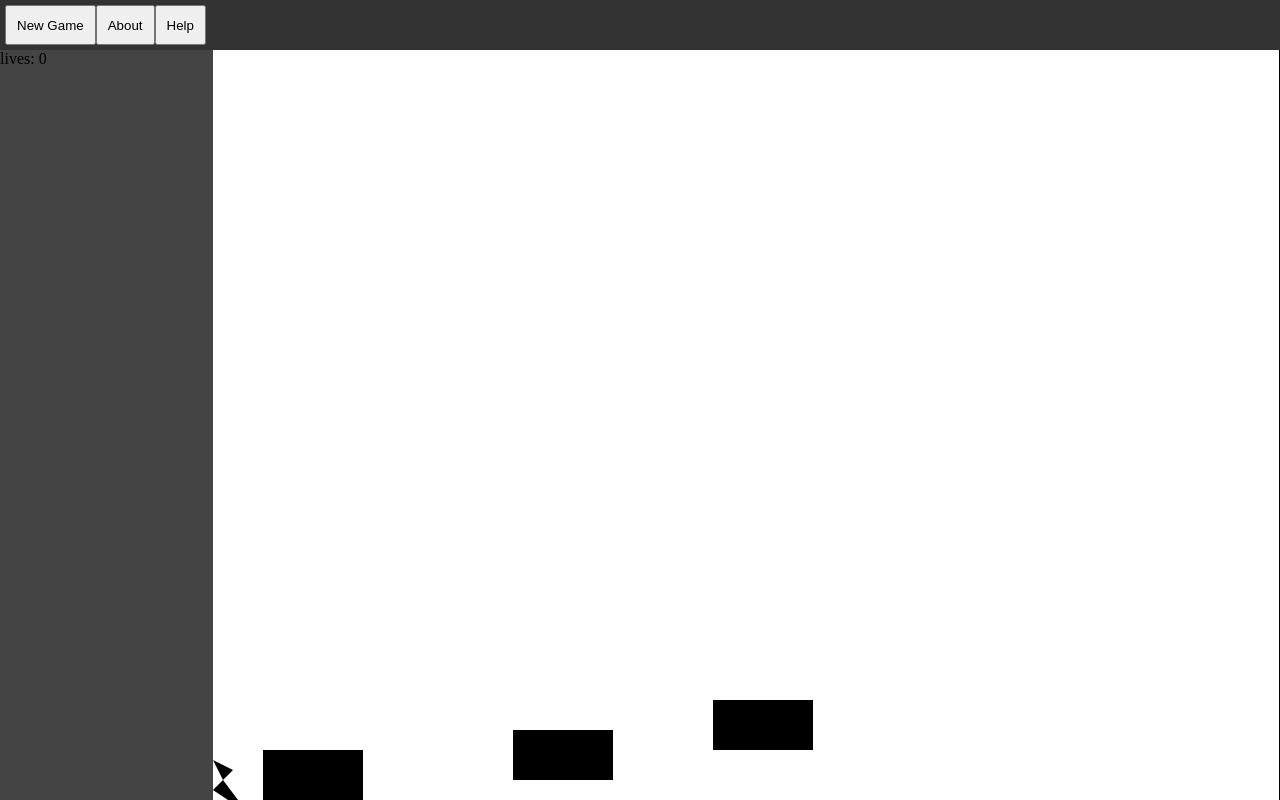
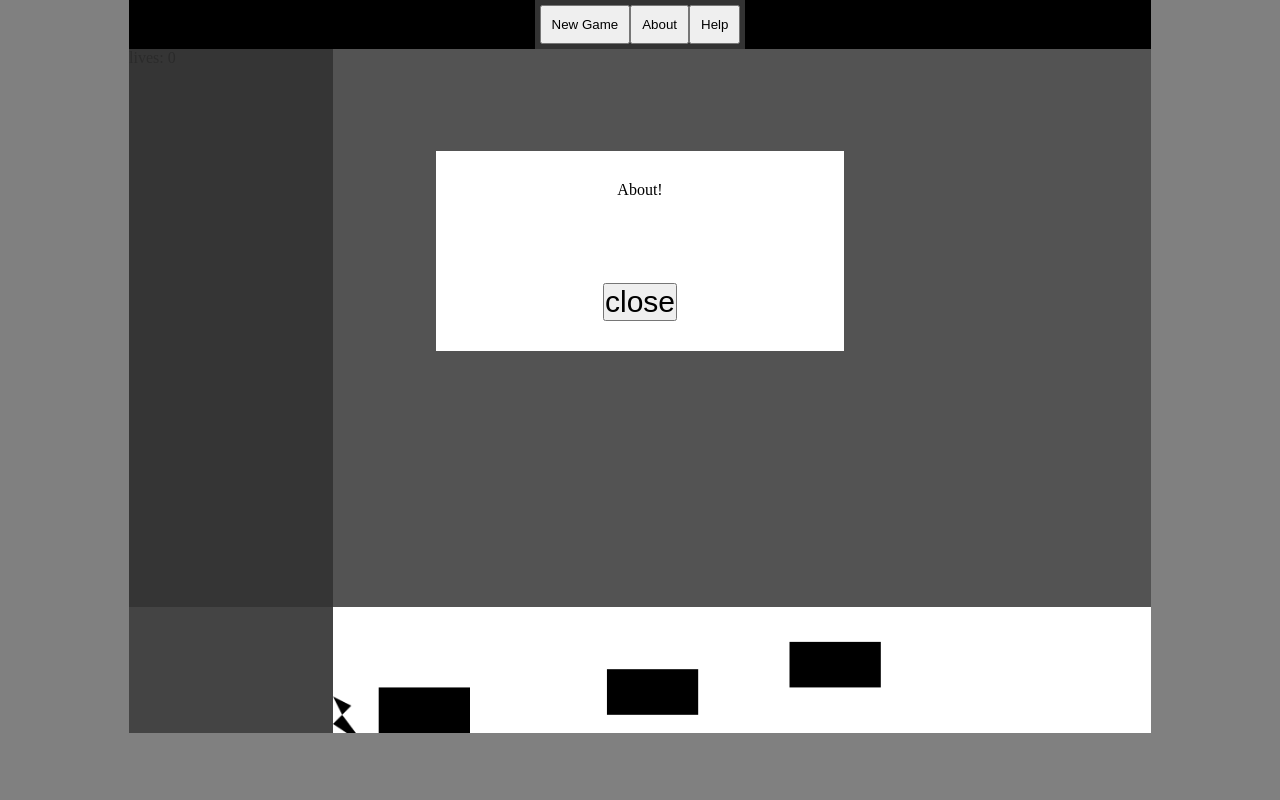
Before and after one commit to evilHoms/ShootPlatform, a plain HTML site: page index.html in a window 1280 px wide. Drawn offline with Linux system fonts and the light colour scheme.

Commit message:
Some adaptive added, about, help windows, listeners for nav btns, and scheme.js for levels schemes

```diff
--- a/index.html
+++ b/index.html
@@ -11,6 +11,7 @@
 </head>
 <body>
 
+
   <section class="game">
 
     <nav class="game__menu">
@@ -21,6 +22,28 @@
 
     <section class="game__action-wrapper">
 
+      <article class="msg help-msg">
+        <div class="msg__bg">
+          <p class="msg__help-text">
+            help!
+          </p>
+          <button class="btn close-btn">
+            close
+          </button>
+        </div>
+      </article>
+
+      <article class="msg about-msg">
+        <div class="msg__bg">
+          <p class="msg__about-text">
+            About!
+          </p>
+          <button class="btn close-btn">
+            close
+          </button>
+        </div>
+      </article>
+
       <aside class="game__info">
         lives: 0
       </aside>
@@ -29,8 +52,10 @@
 
     </section>
 
+
   </section>
 
+  <script src="./js/schemes.js"></script>
   <script src="./js/classes.js"></script>
   <script src="./js/main.js"></script>
 
--- a/js/classes.js
+++ b/js/classes.js
@@ -1,5 +1,21 @@
 'use strict';
 
+// Объект принимает массив объектов и строит уровень
+// Должен иметь методы для отрисовки и обновления всех объектов в массиве, управлять условиями победы\поражения
+class Level {
+  construct() {
+
+  }
+}
+
+// Объект данного класса должен будет читать схему уровня и возвращать массив объектов
+class LevelParse {
+  constructor() {
+
+  }
+}
+
+// Базвый класс для объектов в канвасе
 class BaseObject {
   constructor(canvas, drawRoute = [[0, 0]], x = 0, y = 0, color = `#000`) {
 
@@ -54,6 +70,7 @@ class BaseObject {
 
 }
 
+// Базовый класс для движущихся объектов
 class MovingObject extends BaseObject {
   constructor(canvas, drawRoute = [[0, 0]], x = 0, y = 0, color = `#000`) {
     super(canvas, drawRoute, x, y, color);
@@ -159,6 +176,7 @@ class MovingObject extends BaseObject {
 
 }
 
+// Базовый класс для неподвижных объектов
 class ImmovableObject extends BaseObject {
   constructor(canvas, drawRoute = [[0, 0]], x = 0, y = 0, color = `#000`) {
     super(canvas, drawRoute, x, y, color);
--- a/js/main.js
+++ b/js/main.js
@@ -4,20 +4,23 @@ const ctx = document.querySelector(`.game__action-area`).getContext(`2d`);
 const canvas = document.querySelector(`.game__action-area`);
 const infoPanel = document.querySelector(`.game__info`);
 const menu = document.querySelector(`.game__menu`);
+const menu_btns = document.querySelectorAll(`.btn`);
 
 /*  Размеры canvas и боковой панели
 */
-infoPanel.style.width = `${innerWidth / 6}px`;
-canvas.width = innerWidth - (innerWidth / 6);
+canvas.width = innerWidth - (innerWidth / 10 * 3);
 canvas.height = innerHeight - menu.offsetHeight;
 
 window.addEventListener(`mousemove`, mouseMoveEvent);
 window.addEventListener(`keydown`, keyDownEvent);
 window.addEventListener(`keyup`, keyUpEvent)
 
+setListenersMenuBtns(menu_btns);
 /*  В MOUSE всегда текущие координаты мыши относительно canvas элемента
 */
 const MOUSE = { x: 0, y: 0 };
+
+// Пути для отрисовки объектов
 const PLAYER_MODEL_ROUTE = [[20, 10], [0, 0], [10 ,20], [20, 10], [0, 30], [15, 40], [25, 40], [10, 20]];
 const GROUND_MODEL_ROUTE = [[0, 0], [100, 0], [100, 50], [0, 50], [0, 0]];
 
@@ -72,3 +75,30 @@ function keyUpEvent(e) {
     player.jump();
   }
 }
+
+function startGameAction() {
+  alert(`start`);
+}
+
+function stopGameAction() {
+  alert(`gameStoped`);
+}
+
+function showAbout() {
+  alert(`"Shoot Platform" game v0.1`);
+}
+
+function showHelp() {
+  alert(`help`);
+}
+
+function setListenersMenuBtns(btnsArray) {
+  btnsArray.forEach(el => {
+    if (el.classList.contains('ng-btn'))
+      el.addEventListener('click', startGameAction);
+    if (el.classList.contains('about-btn'))
+      el.addEventListener('click', showAbout);
+    if (el.classList.contains('help-btn'))
+      el.addEventListener('click', showHelp);
+  });
+}
--- a/sass/main.scss
+++ b/sass/main.scss
@@ -4,9 +4,19 @@
   box-sizing: border-box;
 }
 
+body {
+  background: grey;
+}
+
 .game {
-  width: 100%;
-  height: 100%;
+  position: relative;
+  display: flex;
+  flex-direction: column;
+  justify-content: flex-start;
+  align-items: center;
+  width: 1355px;
+  height: 635px;
+  margin: 0 auto;
 
   background: #000;
 
@@ -24,15 +34,76 @@
     }
   }
 
+  .msg {
+    position: absolute;
+
+    padding: 10% 30%;
+    width: 100%;
+    height: 93%;
+
+    background: rgba(50, 50, 50, 0.6);
+
+    .msg__bg {
+      display: flex;
+      flex-direction: column;
+      align-items: center;
+      justify-content: space-between;
+      padding: 30px;
+      min-height: 200px;
+
+      background: #fff;
+
+      .close-btn {
+        font-size: 30px;
+      }
+    }
+  }
+
   .game__action-wrapper {
     display: flex;
+    justify-content: center;
+    width: 100%;
   }
 
   .game__info {
     background: #444;
+    width: 20%;
   }
 
   .game__action-area {
     background: #fff;
+    width: 80%;
   }
 }
+
+@media (max-width: 1350px) {
+  .game {
+    width: 1022px;
+    height: 600px;
+  }
+}
+
+@media (max-width: 1024px) {
+  .game {
+    width: 738px;
+    height: 400px;
+  }
+}
+
+@media (max-width: 740px) {
+  .game {
+    width: 458px;
+    height: 300px;
+    .game__action-area {
+      background: #fff;
+      width: 70%;
+    }
+  }
+}
+
+@media (max-with: 460px) {
+  .game {
+    width: 318px;
+    height: 238px;
+  }
+}
```
Also changed, not shown: css/main.css.
